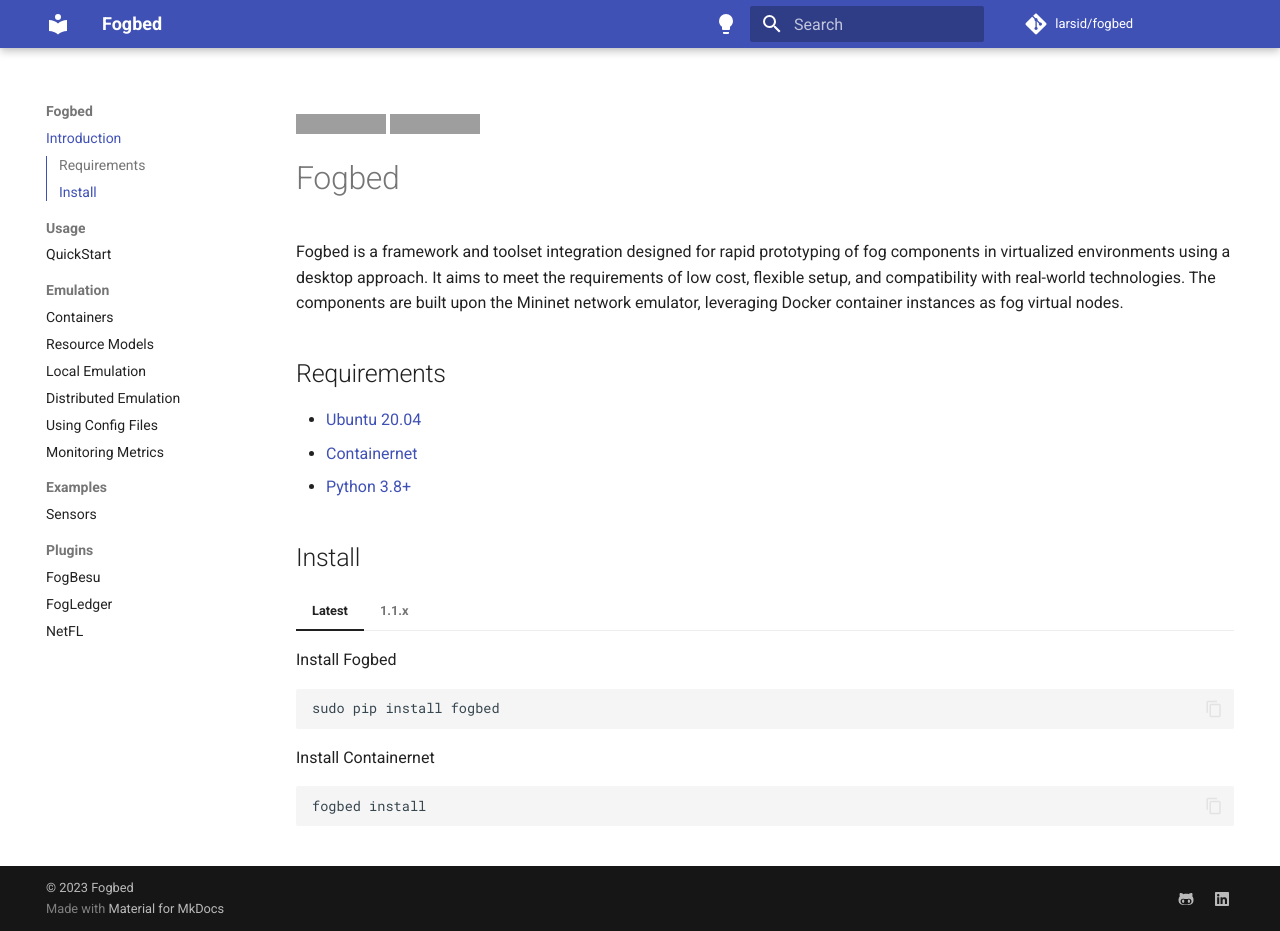
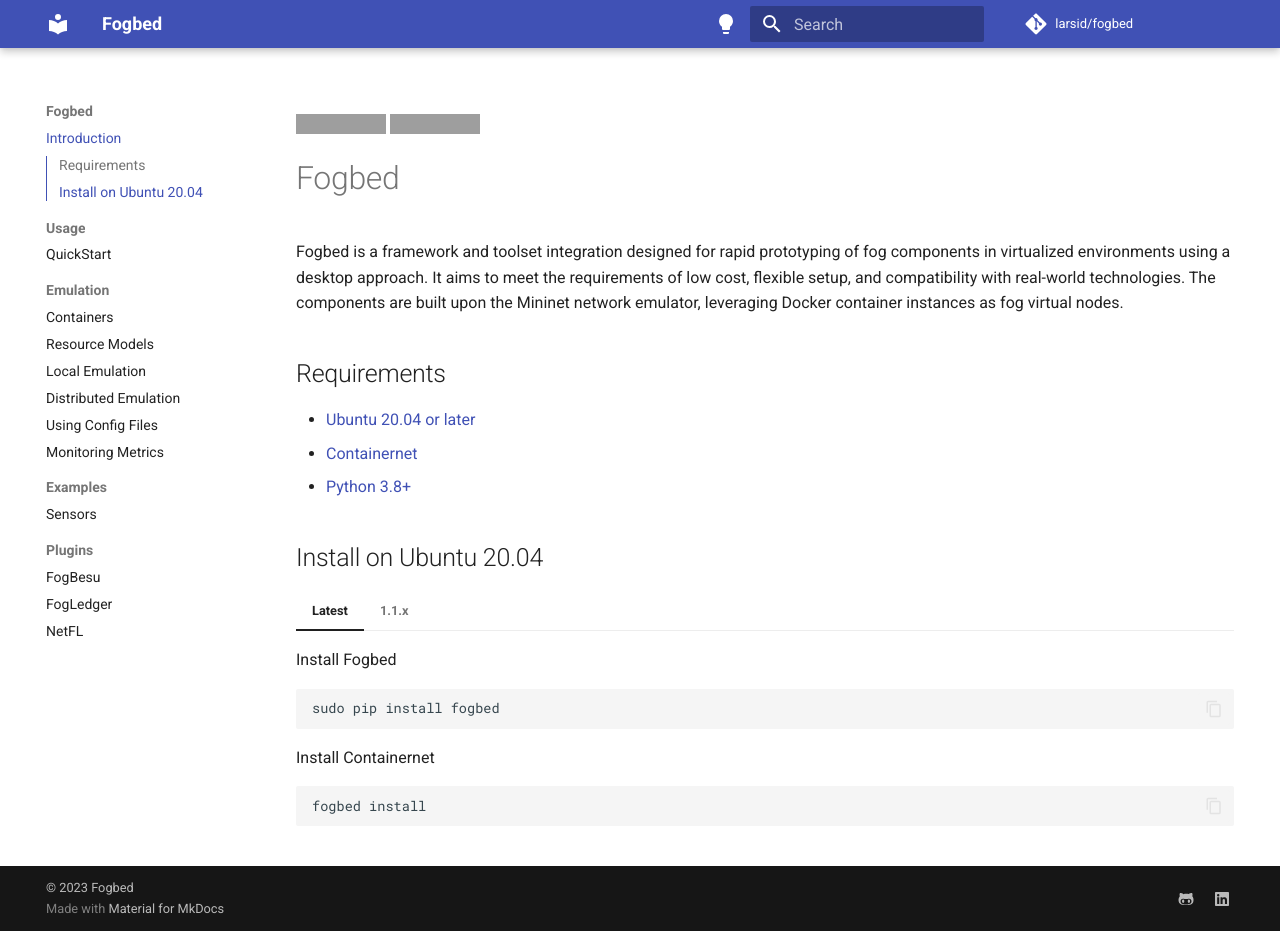
Before and after one commit to larsid/fogbed, an MkDocs documentation site: the page built from docs/index.md, in a window 1280 px wide and 931 px high. Built offline with MkDocs 1.6.1 and Material for MkDocs 9.7.7, drawn with Linux system fonts in a browser that asks for light colours; comment, search, counter and statistics services are not loaded; grey boxes are pictures that could not be loaded.

Commit message:
docs: update docs

```diff
--- a/docs/index.md
+++ b/docs/index.md
@@ -5,12 +5,12 @@
 Fogbed is a framework and toolset integration designed for rapid prototyping of fog components in virtualized environments using a desktop approach. It aims to meet the requirements of low cost, flexible setup, and compatibility with real-world technologies. The components are built upon the Mininet network emulator, leveraging Docker container instances as fog virtual nodes.
 
 ## Requirements
-* [Ubuntu 20.04](https://releases.ubuntu.com/focal/)
+* [Ubuntu 20.04 or later](https://releases.ubuntu.com/focal/)
 * [Containernet](https://containernet.github.io/)
 * [Python 3.8+](https://www.python.org/)
 
 
-## Install
+## Install on Ubuntu 20.04
 
 === "Latest"
     Install Fogbed
```
